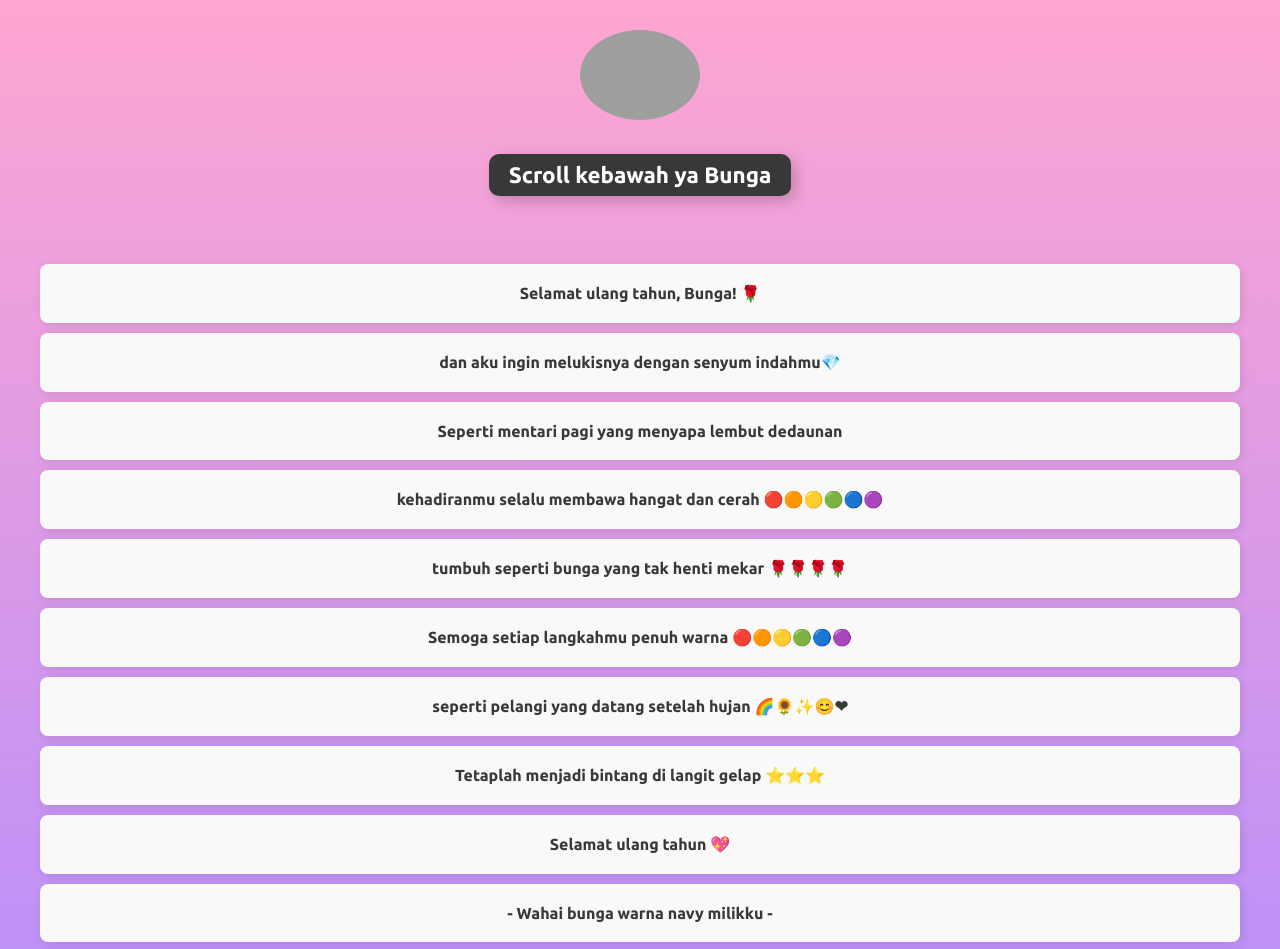
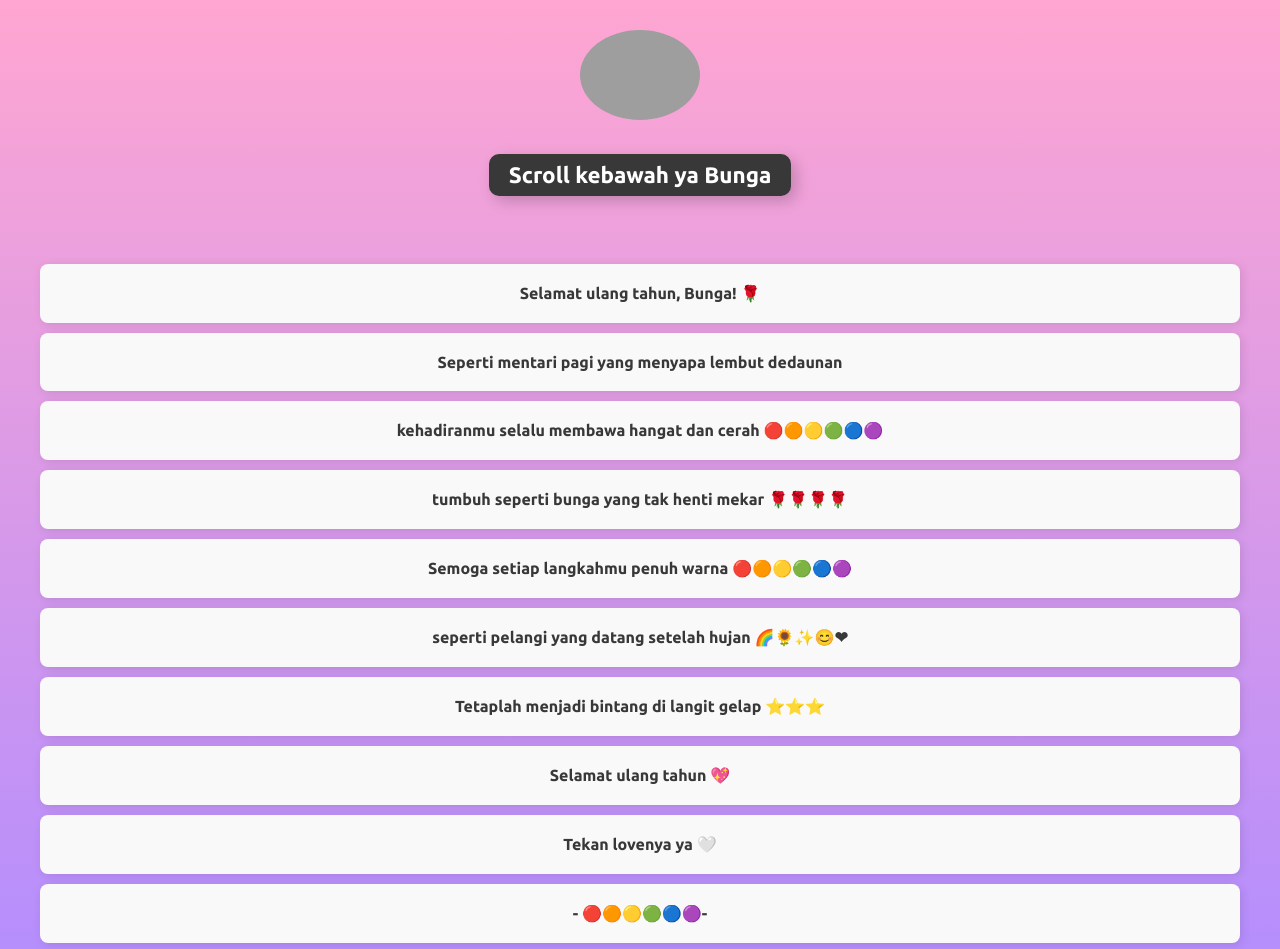
Before and after one commit to Sinestreaaa/flower.github.io, a plain HTML site: page index.html in a window 1280 px wide. Shown: the top 949 px of the page. Drawn offline with nearby package versions, Linux system fonts and the light colour scheme; grey boxes are pictures that could not be loaded.

Commit message:
Update index.html

```diff
--- a/index.html
+++ b/index.html
@@ -91,7 +91,6 @@
     <!-- Konten utama -->
     <div class="content" id="contentDiv">
         <p data-aos="zoom-in">Selamat ulang tahun, Bunga! 🌹</p>
-        <p data-aos="zoom-in">dan aku ingin melukisnya dengan senyum indahmu💎</p>
         <p data-aos="zoom-in">Seperti mentari pagi yang menyapa lembut dedaunan</p>
         <p data-aos="zoom-in">kehadiranmu selalu membawa hangat dan cerah 🔴🟠🟡🟢🔵🟣</p>
         <p data-aos="zoom-in">tumbuh seperti bunga yang tak henti mekar 🌹🌹🌹🌹</p>
@@ -99,7 +98,6 @@
         <p data-aos="zoom-in">seperti pelangi yang datang setelah hujan 🌈🌻✨😊❤</p>
         <p data-aos="zoom-in">Tetaplah menjadi bintang di langit gelap ⭐⭐⭐</p>
         <p data-aos="zoom-in">Selamat ulang tahun 💖</p>
-        <p data-aos="zoom-in">- Wahai bunga warna navy milikku -</p>
         <p data-aos="zoom-in" id="openButton">Tekan lovenya ya 🤍 </p>
         <p data-aos="zoom-in">- 🔴🟠🟡🟢🔵🟣-</p>
     </div>
```
